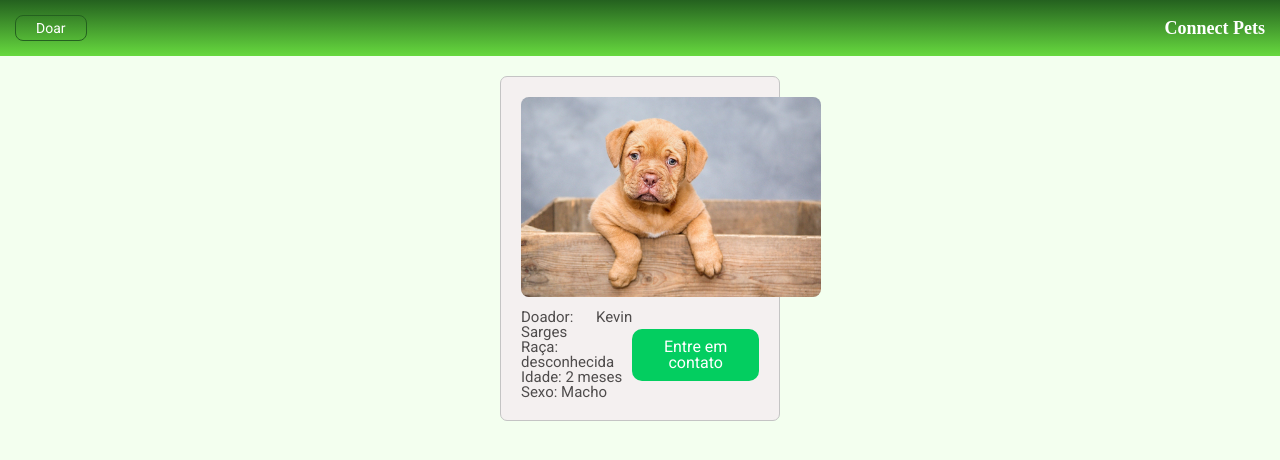
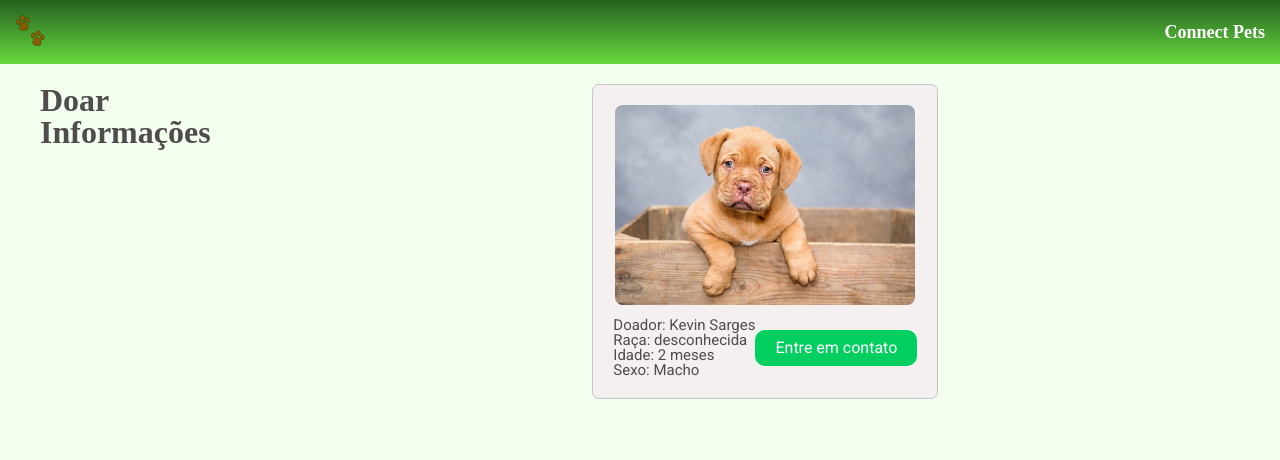
Before and after one commit to Kevin-Sarges/ConnectPets, a React (Create React App) app in the folder Front-End/: page / in a window 1280 px wide. Shown: the top 460 px of the page. Built offline with nearby package versions, Linux system fonts and the light colour scheme; the HTML template or start-up script is replaced by a standard one; a web font is replaced by a local one.

Commit message:
Connect Pets

```diff
--- a/Front-End/src/Pages/Home/index.js
+++ b/Front-End/src/Pages/Home/index.js
@@ -1,13 +1,13 @@
 import React from 'react';
 
 import Header from '../../components/Header';
-import ContainerPets from '../../components/ContainerPets';
+import Feed from '../../components/Feed';
 
 function Home() {
   return (
       <>
         <Header/>
-        <ContainerPets/>
+        <Feed/>
       </>
   );
 }
--- a/Front-End/src/components/ContainerPets/index.js
+++ /dev/null
@@ -1,33 +0,0 @@
-import React from 'react';
-
-import Dog from '../../assets/images/dog.jpg';
-import { Container, StyleImage, DivContainer, Pets, Footer, Description, Button } from './styles';
-
-function ContainerPets() {
-  return (
-    <Container>
-      <DivContainer>
-        <Pets>
-          <StyleImage src={ Dog } alt="Pets"/>
-
-          <Footer>
-            <Description>
-              <p>Doador: Kevin Sarges</p>
-              <p>Raça: desconhecida</p>
-              <p>Idade: 2 meses</p>
-              <p>Sexo: Macho</p>
-            </Description>
-
-            <footer>
-                <Button href="https://api.whatsapp.com/send?1=pt_BR&phone={{this.whatsapp}}&text=Desejo adotar o pet">
-                    Entre em contato
-                </Button>
-            </footer>
-          </Footer>
-        </Pets>
-      </DivContainer>
-    </Container>
-  );
-}
-
-export default ContainerPets;
--- /dev/null
+++ b/Front-End/src/components/Feed/index.js
@@ -0,0 +1,19 @@
+import React from 'react';
+
+import Sidebar from '../Sidebar/';
+import Pets from '../Pets'
+
+import { Container, DivContainer } from './styles';
+
+function ContainerPets() {
+  return (
+    <Container>
+      <DivContainer>
+        <Sidebar/>
+        <Pets/>
+      </DivContainer>
+    </Container>
+  );
+}
+
+export default ContainerPets;
--- /dev/null
+++ b/Front-End/src/components/Feed/styles.js
@@ -0,0 +1,12 @@
+import styled from 'styled-components';
+
+export const Container = styled.main`
+	margin: 0 auto;
+	text-align: center;
+`;
+
+export const DivContainer = styled.div`
+	margin-top: 20px;
+	display: flex;
+	justify-content: space-between;
+`;
--- a/Front-End/src/components/Header/index.js
+++ b/Front-End/src/components/Header/index.js
@@ -1,13 +1,14 @@
 import React from 'react';
 import { Link } from 'react-router-dom';
 
-import { Container, Button } from './styles';
+import Logo from '../../assets/images/logo.svg';
+import { Container, Image } from './styles';
 
 function Header() {
   return (
     <Container>
-      <Link to="/donate">
-        <Button>Doar</Button>
+      <Link to="/">
+        <Image src={ Logo }/>
       </Link>
       <h3>Connect Pets</h3>
     </Container>
--- a/Front-End/src/components/Header/styles.js
+++ b/Front-End/src/components/Header/styles.js
@@ -14,16 +14,7 @@ export const Container = styled.header`
 	}
 `;
 
-export const Button = styled.button`
-	font-size: 14px;
-	padding: 5px 20px;
-	border-radius: 8px;
-	border: 1px solid #24611F;
-	color: #ffffff;
-	background: none;
-	cursor: pointer;
-	&:hover{
-		background: #24911F;
-		border: 1px solid #24911F;
-	}
+export const Image = styled.img`
+	width: 30px;
+  height: 31px;
 `;
--- /dev/null
+++ b/Front-End/src/components/Pets/index.js
@@ -0,0 +1,30 @@
+import React from 'react';
+
+import Dog from '../../assets/images/dog.jpg';
+
+import { Container, StyleImage, Footer, Description, Button } from './styles';
+
+function Pets() {
+  return (
+    <Container>
+			<StyleImage src={ Dog } alt="Pets"/>
+
+			<Footer>
+				<Description>
+					<p>Doador: Kevin Sarges</p>
+					<p>Raça: desconhecida</p>
+					<p>Idade: 2 meses</p>
+					<p>Sexo: Macho</p>
+				</Description>
+
+				<footer>
+						<Button href="https://api.whatsapp.com/send?1=pt_BR&phone={{this.whatsapp}}&text=Desejo adotar o pet">
+							Entre em contato
+						</Button>
+				</footer>
+			</Footer>
+		</Container>
+  );
+}
+
+export default Pets;
--- a/Front-End/src/components/ContainerPets/styles.js
+++ b/Front-End/src/components/Pets/styles.js
@@ -1,25 +1,17 @@
 import styled from 'styled-components';
 
-export const Container = styled.main`
-	margin: 20px 500px;
-	text-align: center;
+export const Container = styled.div`
+	margin: 0 auto;
+  padding: 20px;
+	border-radius: 7px;
+	border: 1px solid #c4c4c4;
+	background-color: #f4f0f0;
 `;
 
 export const StyleImage = styled.img`
 	width: 300px;
 	border-radius: 8px;
 	margin-bottom: 10px;
-`;
-
-export const DivContainer = styled.div`
-	margin-top: 20px;
-`;
-
-export const Pets = styled.div`
-	padding: 20px;
-	border-radius: 7px;
-	border: 1px solid #c4c4c4;
-	background-color: #f4f0f0;
 `;
 
 export const Footer = styled.footer`
--- /dev/null
+++ b/Front-End/src/components/Sidebar/index.js
@@ -0,0 +1,14 @@
+import React from 'react';
+
+import { Container } from './styles';
+
+function Sidebar() {
+  return (
+    <Container>
+			<h1>Doar</h1>
+			<h1>Informações</h1>
+    </Container>
+  );
+}
+
+export default Sidebar;
--- /dev/null
+++ b/Front-End/src/components/Sidebar/styles.js
@@ -0,0 +1,6 @@
+import styled from 'styled-components';
+
+export const Container = styled.div`
+	margin: 0 40px;
+	text-align: justify;
+`;
```
Also changed, not shown: 1 other file (tests, documents, lock files or other folders).
